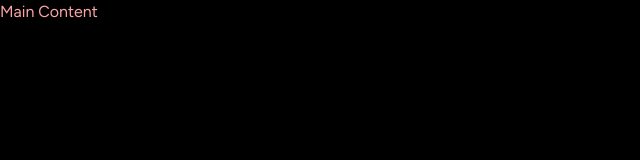
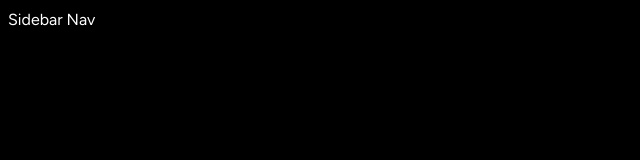
Before and after one commit to amuwhao46/spotify-clone-v2, a Next.js app: page / in a window 1280 px wide. Shown: the top 160 px of the page, without its empty margins (0-640 px from the left). Built offline with nearby package versions, Linux system fonts and the light colour scheme.

Commit message:
Box types set up

```diff
--- a/app/layout.tsx
+++ b/app/layout.tsx
@@ -1,4 +1,4 @@
-import Sidebar from "@/components/sidebar";
+import Sidebar from "@/components/Sidebar";
 import "./globals.css";
 import type { Metadata } from "next";
 import { Figtree } from "next/font/google";
--- /dev/null
+++ b/components/Box.tsx
@@ -0,0 +1,14 @@
+import React, { Children } from 'react'
+
+interface BoxProps {
+  children: React.ReactNode;
+  className?: string;
+}
+
+function Box({children}: BoxProps) {
+  return (
+    <div>{children}</div>
+  )
+}
+
+export default Box
--- a/components/sidebar.tsx
+++ b/components/sidebar.tsx
@@ -1,16 +1,18 @@
 "use client";
-import React, { useMemo } from 'react'
+import React, { useMemo } from "react";
 import { usePathname } from "next/navigation";
 import { HiHome } from "react-icons/hi";
 import { BiSearch } from "react-icons/bi";
+import Box from "./Box";
 
 interface sidebarProps {
-  children: React.ReactNode
+  children: React.ReactNode;
 }
 
-function sidebar ({children}: sidebarProps) {
+function Sidebar({ children }: sidebarProps) {
   const pathname = usePathname();
-  const routes = useMemo(() => [
+  const routes = useMemo(
+    () => [
       {
         icon: HiHome,
         label: "Home",
@@ -22,11 +24,19 @@
         label: "Search",
         active: pathname !== "/search",
         href: "/search",
-    }
-  ], [pathname])
+      },
+    ],
+    [pathname]
+  );
   return (
-    <div>{children}</div>
-  )
+    <div className="flex h-full">
+      <div className="hidden md:flex flex-col gap-y-2 bg-black h-full w-[300px] p-2">
+        <Box>
+          Sidebar Nav
+        </Box>
+      </div>
+    </div>
+  );
 }
 
-export default sidebar
+export default Sidebar;
```
Lines whose indentation alone changed are shown as unchanged.
